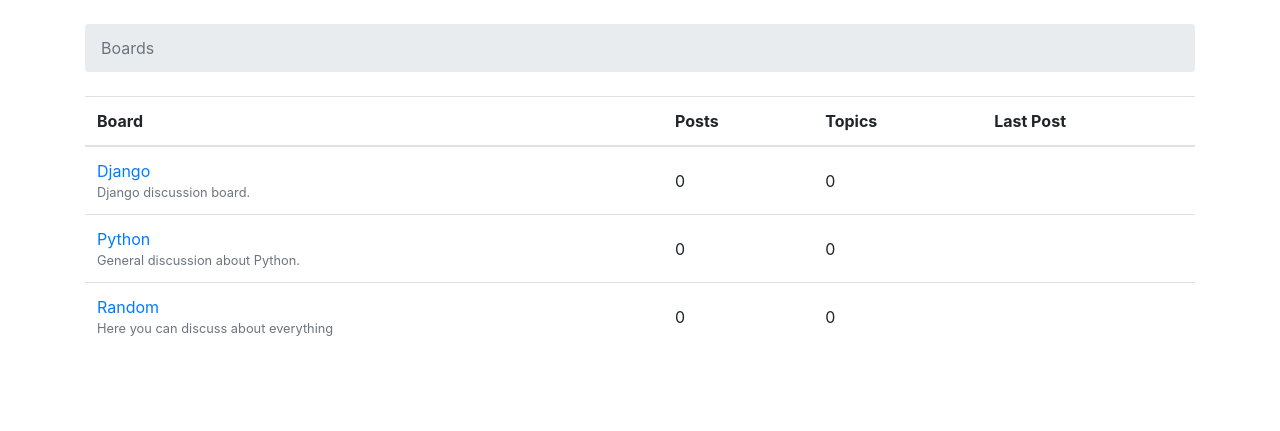
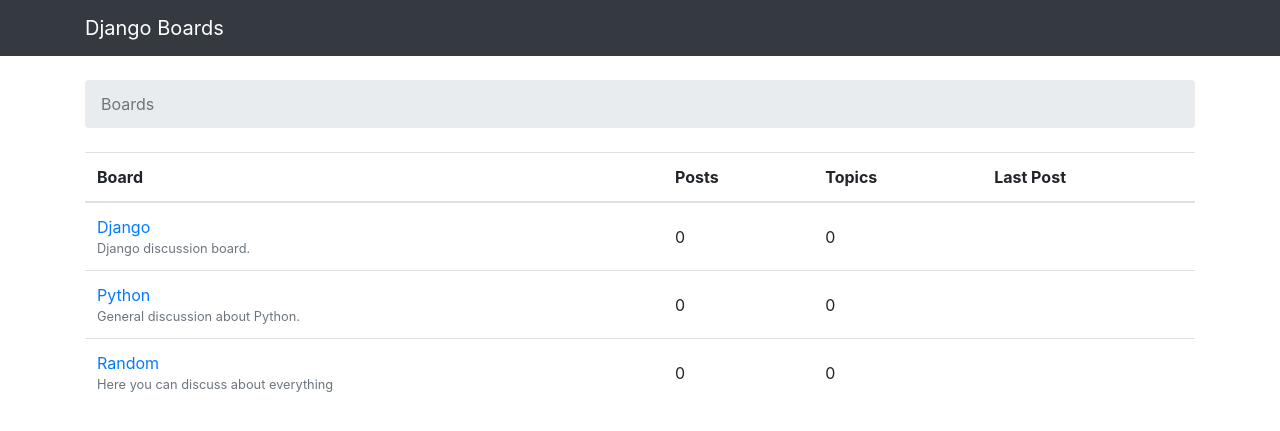
Before and after one commit to alvAro365/demo-django, a Django app: page / in a window 1280 px wide. Shown: the top 431 px of the page. Run offline with Django 3.2, Linux system fonts and the light colour scheme; data comes from the database, SQL or seed files in the repository; some libraries are stand-ins or nearby versions.

Commit message:
Add navbar with custom font

```diff
--- /dev/null
+++ b/static/css/app.css
@@ -0,0 +1,3 @@
+.navbar-brand {
+  font-family: 'Peralta', cursive;
+}
--- a/templates/base.html
+++ b/templates/base.html
@@ -5,10 +5,16 @@
 <head>
   <meta charset="UTF-8">
   <title>{% block title %}Django Boards{% endblock %}</title>
+  <link href="https://fonts.googleapis.com/css2?family=Teko&display=swap" rel="stylesheet">
   <link rel="stylesheet" href="{% static 'css/bootstrap.min.css' %}">
 </head>
 
 <body>
+  <nav class="navbar navbar-expand-lg navbar-dark bg-dark">
+    <div class="container">
+      <a class="navbar-brand" href="{% url 'home' %}">Django Boards</a>
+    </div>
+  </nav>
   <div class="container">
     <ol class="breadcrumb my-4">
       {% block breadcrumb%}
```
